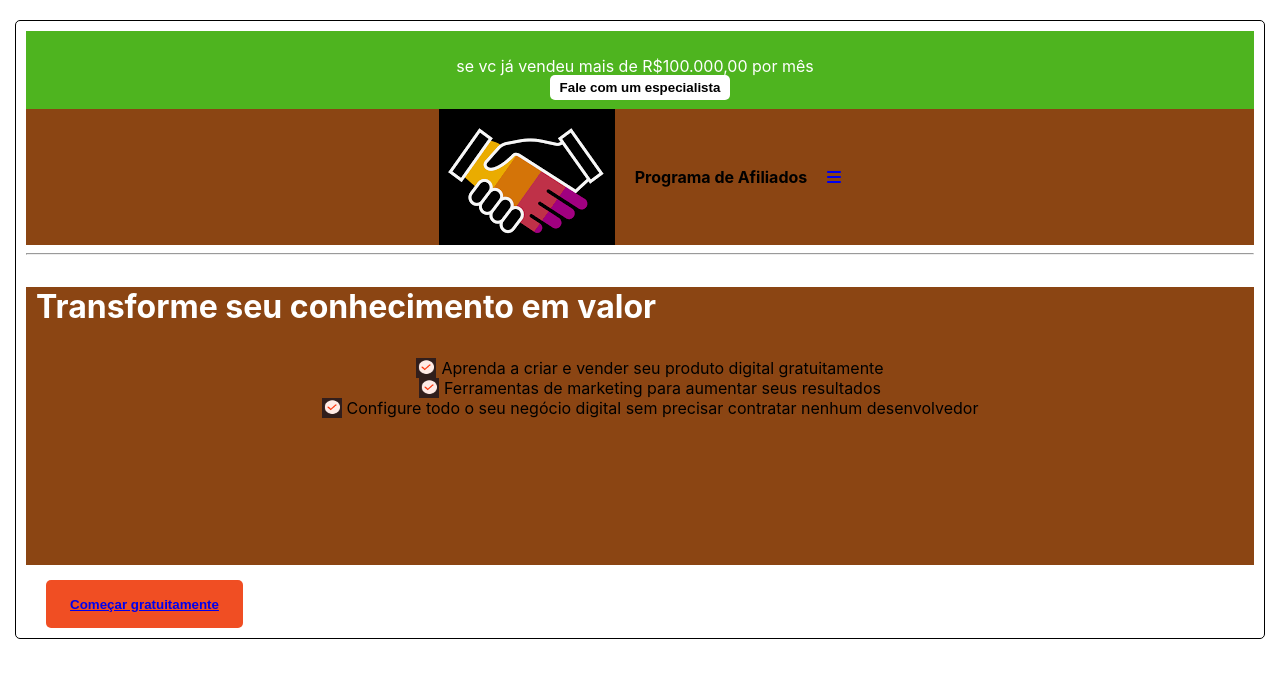
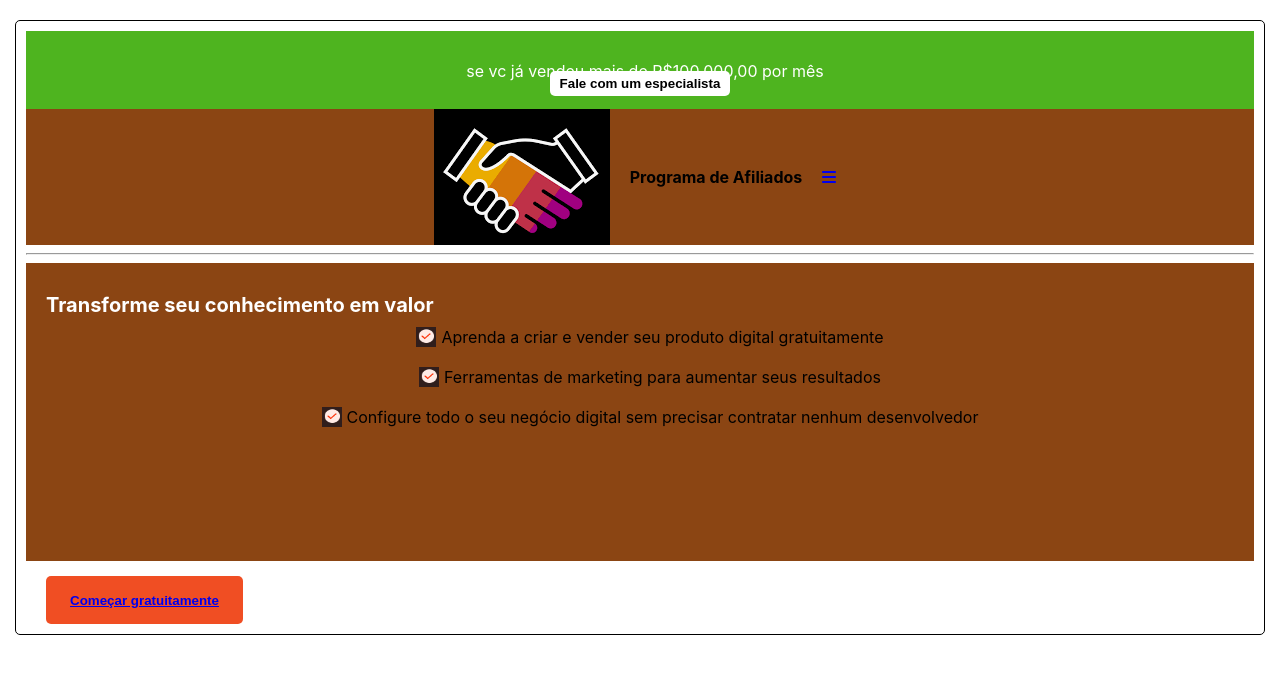
Before and after one commit to higorvoltz/program-affiliateds-front, a React (Create React App) app: page / in a window 1280 px wide. Shown: the top 678 px of the page. Built offline with nearby package versions, Linux system fonts and the light colour scheme; the HTML template or start-up script is replaced by a standard one.

Commit message:
feat: adjust on home

```diff
--- a/src/Pages/Home.tsx
+++ b/src/Pages/Home.tsx
@@ -16,6 +16,8 @@ import {
   StyledImage,
   StyledContainer2,
   Border,
+  MarginRight,
+  Titlev2,
 } from "../StyledComponents/styles";
 import ButtonStartsNow from "../Components/ButtonStartsNow";
 import { Link } from "react-router-dom";
@@ -29,13 +31,17 @@ export default function Home() {
         <StyledContainer2>
           <img src={logo} alt="logo-program" />
           <p>{textAffiliatedProgram}</p>
-          <Link to="/menu">
-            <FontAwesomeIcon icon={faBars} />
-          </Link>
+          <MarginRight>
+            <Link to="/menu">
+              <FontAwesomeIcon icon={faBars} />
+            </Link>
+          </MarginRight>
         </StyledContainer2>
         <hr />
         <StyledTextHome>
-          <p>{textTransform}</p>
+          <Titlev2>
+            <span>{textTransform}</span>
+          </Titlev2>
           <StyledContainer>
             <StyledImage src={ticket} alt="ticket" />
             <StyledText>{textDigitalProduct}</StyledText>
--- a/src/StyledComponents/styles.tsx
+++ b/src/StyledComponents/styles.tsx
@@ -12,8 +12,8 @@ export const StyledBottonHomeSpecialist = styled.div`
 
   p {
     color: #FFFFFF;
-    margin-right: 10px;
-    margin-bottom: -1px;
+    margin-left: 10px;
+    margin-bottom: -10px;
   }
 
   button {
@@ -32,6 +32,7 @@ export const StyledContainer = styled.div`
   align-items: center;
   margin-left: 20px;
   gap: 5px;
+  padding: 10px 10px;
 `;
 
 export const StyledContainer2 = styled.div`
@@ -56,6 +57,7 @@ export const StyledContainer2 = styled.div`
 export const StyledTextHome = styled.div`
   background-color: #8B4513;
   height: 278px;
+  padding: 10px 10px;
 
 
   p {
@@ -108,7 +110,7 @@ export const StyledButton1 = styled.button`
   margin-left: 100px;
   display: flex;
   justify-content: center;
-  align-items: center;
+  align-items: left;
 `;
 
 export const StyledButtonBuyCourse = styled.button`
@@ -259,6 +261,16 @@ export const Title = styled.span`
   margin-top: 10px;
 `;
 
+export const Titlev2 = styled.span`
+  display: flex;
+  font-weight: bold;
+  text-align: left;
+  margin-left: 10px;
+  margin-top: 20px;
+  font-size: 20px;
+  color: white;
+`;
+
 export const HeaderCheck = styled.h1`
   font-weight: bold;
   font-size: 20px;
@@ -266,6 +278,7 @@ export const HeaderCheck = styled.h1`
   height: 68px;
   background-color: #77E86D;
   color: #ffffff;
+  padding: 10px 10px;
 `;
 
 export const Border = styled.div`
@@ -297,3 +310,7 @@ export const MarginForm = styled.div`
   flex-direction: column;
   align-items: left;
 `;
+
+export const MarginRight = styled.div`
+  margin-right: 10px;
+`;
```
